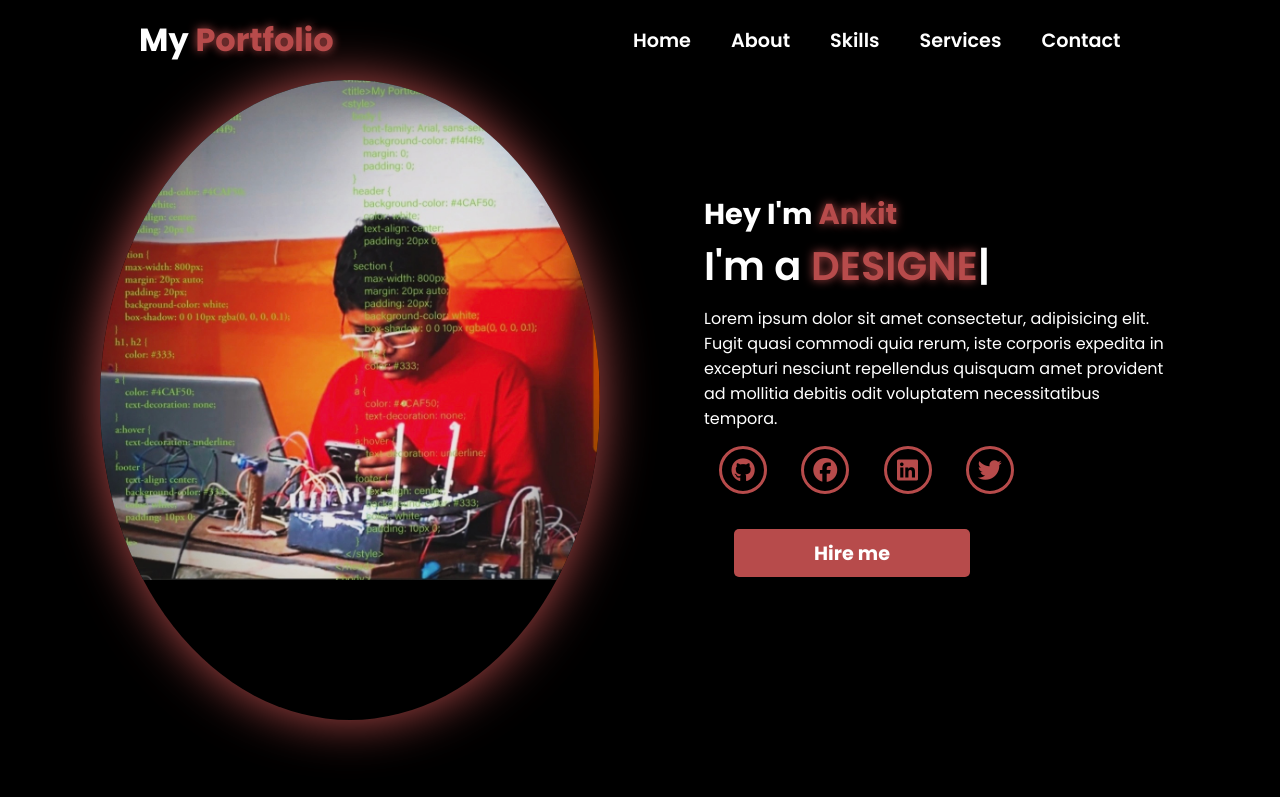
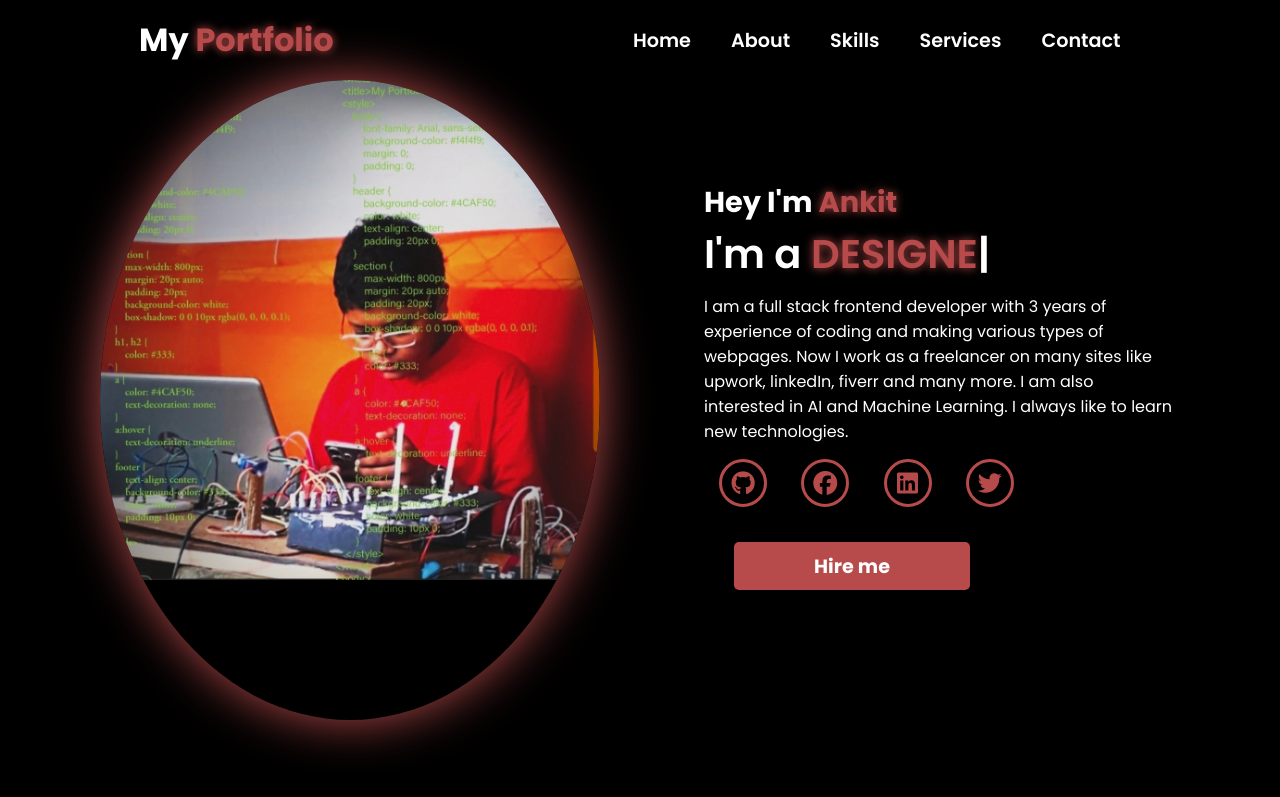
Before and after one commit to Ankit404developer/hi, a plain HTML site: page index.html in a window 1280 px wide. Shown: the top 797 px of the page. Drawn offline with nearby package versions, Linux system fonts and the light colour scheme.

Commit message:
Update index.html

```diff
--- a/index.html
+++ b/index.html
@@ -44,7 +44,7 @@
           <div class="content">
               <h1 data-aos="fade-left" data-aos="fade-left" data-aos-duration="1100" data-aos-delay="700" >Hey I'm <span>Ankit</span></h1>
               <div class="typewriter"  data-aos="fade-right" data-aos-duration="1100" data-aos-delay="900" >I'm a <span class="typewriter-text"></span><label for="">|</label></div>
-              <p data-aos="flip-up" data-aos-duration="1100" data-aos-delay="1100" >Lorem ipsum dolor sit amet consectetur, adipisicing elit. Fugit quasi commodi quia rerum, iste corporis expedita in excepturi nesciunt repellendus quisquam amet provident ad mollitia debitis odit voluptatem necessitatibus tempora.</p>
+              <p data-aos="flip-up" data-aos-duration="1100" data-aos-delay="1100" >I am a full stack frontend developer with 3 years of experience of coding and making various types of webpages. Now I work as a freelancer on many sites like upwork, linkedIn, fiverr and many more. I am also interested in AI and Machine Learning. I always like to learn new technologies.</p>
               <div class="social-links">
                   <a href="#" data-aos="zoom-out" data-aos-duration="1100" data-aos-delay="1300"><i class="fa-brands fa-github"></i></a>
                   <a href="#"  data-aos="fade-up" data-aos-duration="1100" data-aos-delay="1400"><i class="fa-brands fa-facebook"></i></a>
```
